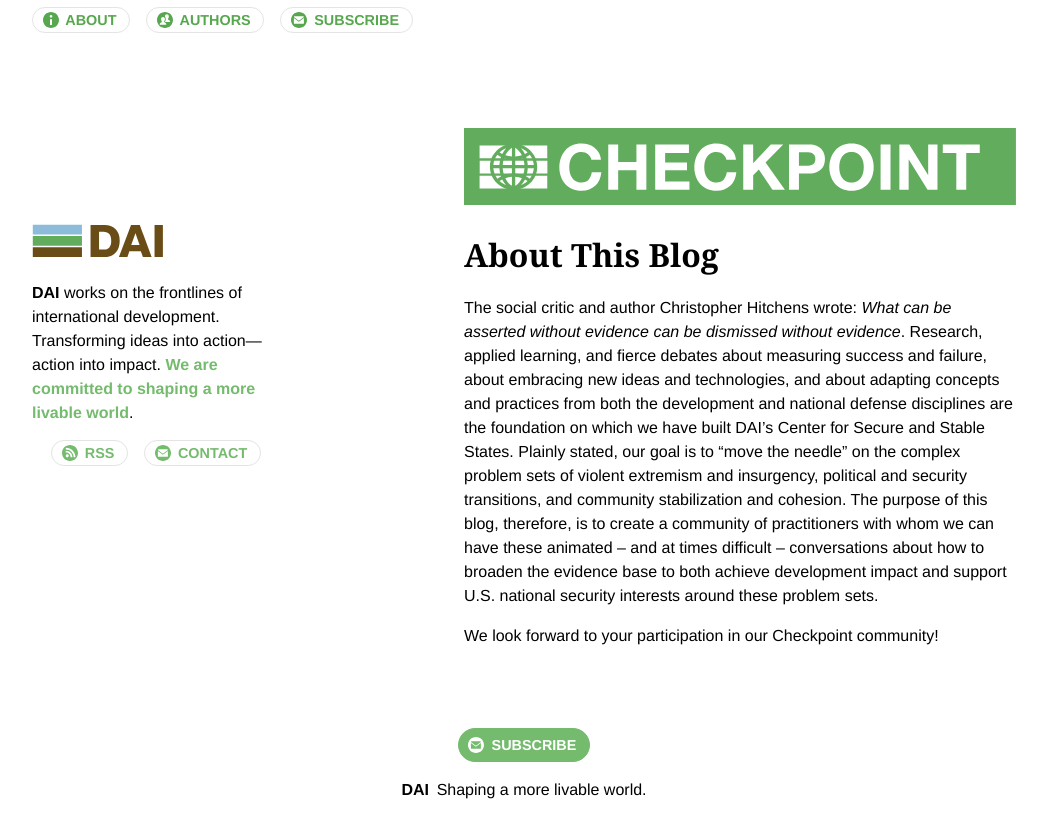
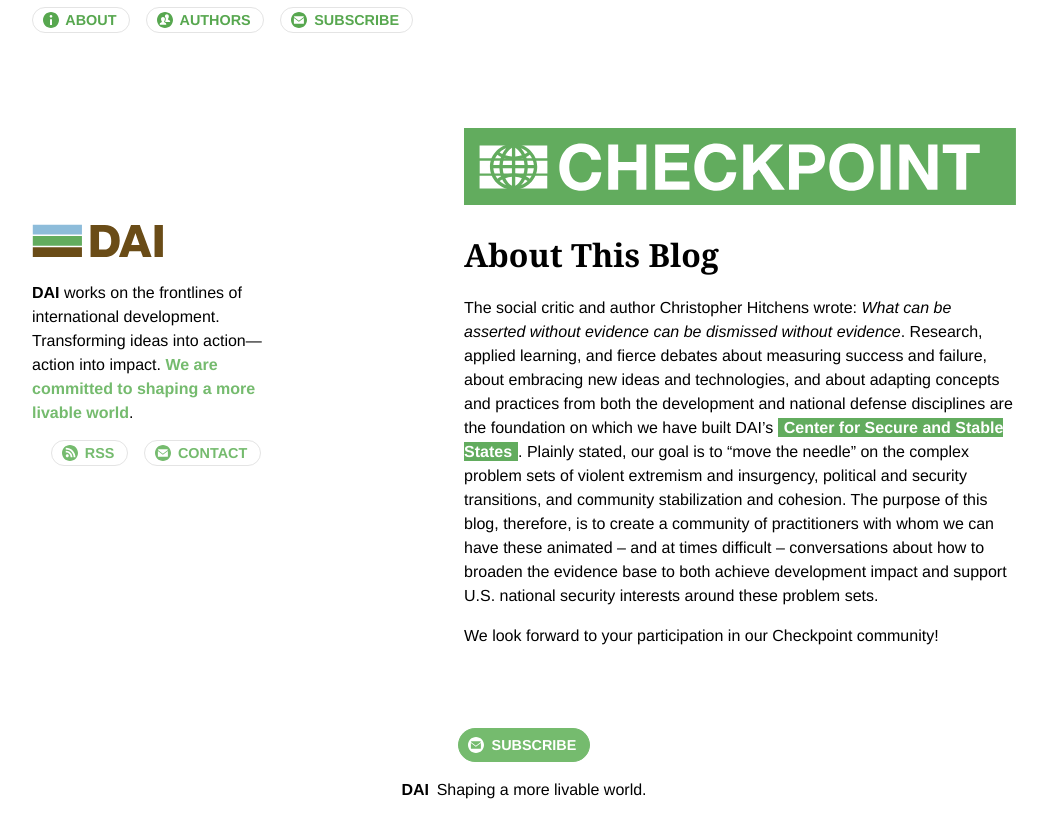
Before and after one commit to BryanSchuetz/CS-, a Jekyll site: the page built from about.md, in a window 1280 px wide. Shown: the top 838 px of the page, without its empty margins (116-1163 px from the left). Built offline with Jekyll 4.4.1, drawn with Linux system fonts in a browser that asks for light colours; part of the change alters nothing that is shown.

```diff
--- a/about.md
+++ b/about.md
@@ -4,6 +4,6 @@ permalink: "/about/"
 layout: page
 ---
 
-The social critic and author Christopher Hitchens wrote: *What can be asserted without evidence can be dismissed without evidence*. Research, applied learning, and fierce debates about measuring success and failure, about embracing new ideas and technologies, and about adapting concepts and practices from both the development and national defense disciplines are the foundation on which we have built DAI’s Center for Secure and Stable States. Plainly stated, our goal is to “move the needle” on the complex problem sets of violent extremism and insurgency, political and security transitions, and community stabilization and cohesion. The purpose of this blog, therefore, is to create a community of practitioners with whom we can have these animated -- and at times difficult – conversations about how to broaden the evidence base to both achieve development impact and support U.S. national security interests around these problem sets.
+The social critic and author Christopher Hitchens wrote: *What can be asserted without evidence can be dismissed without evidence*. Research, applied learning, and fierce debates about measuring success and failure, about embracing new ideas and technologies, and about adapting concepts and practices from both the development and national defense disciplines are the foundation on which we have built DAI’s [Center for Secure and Stable States](https://www.dai.com/news/dai-launches-the-center-for-secure-and-stable-states). Plainly stated, our goal is to “move the needle” on the complex problem sets of violent extremism and insurgency, political and security transitions, and community stabilization and cohesion. The purpose of this blog, therefore, is to create a community of practitioners with whom we can have these animated -- and at times difficult – conversations about how to broaden the evidence base to both achieve development impact and support U.S. national security interests around these problem sets.
 
 We look forward to your participation in our Checkpoint community!
```
